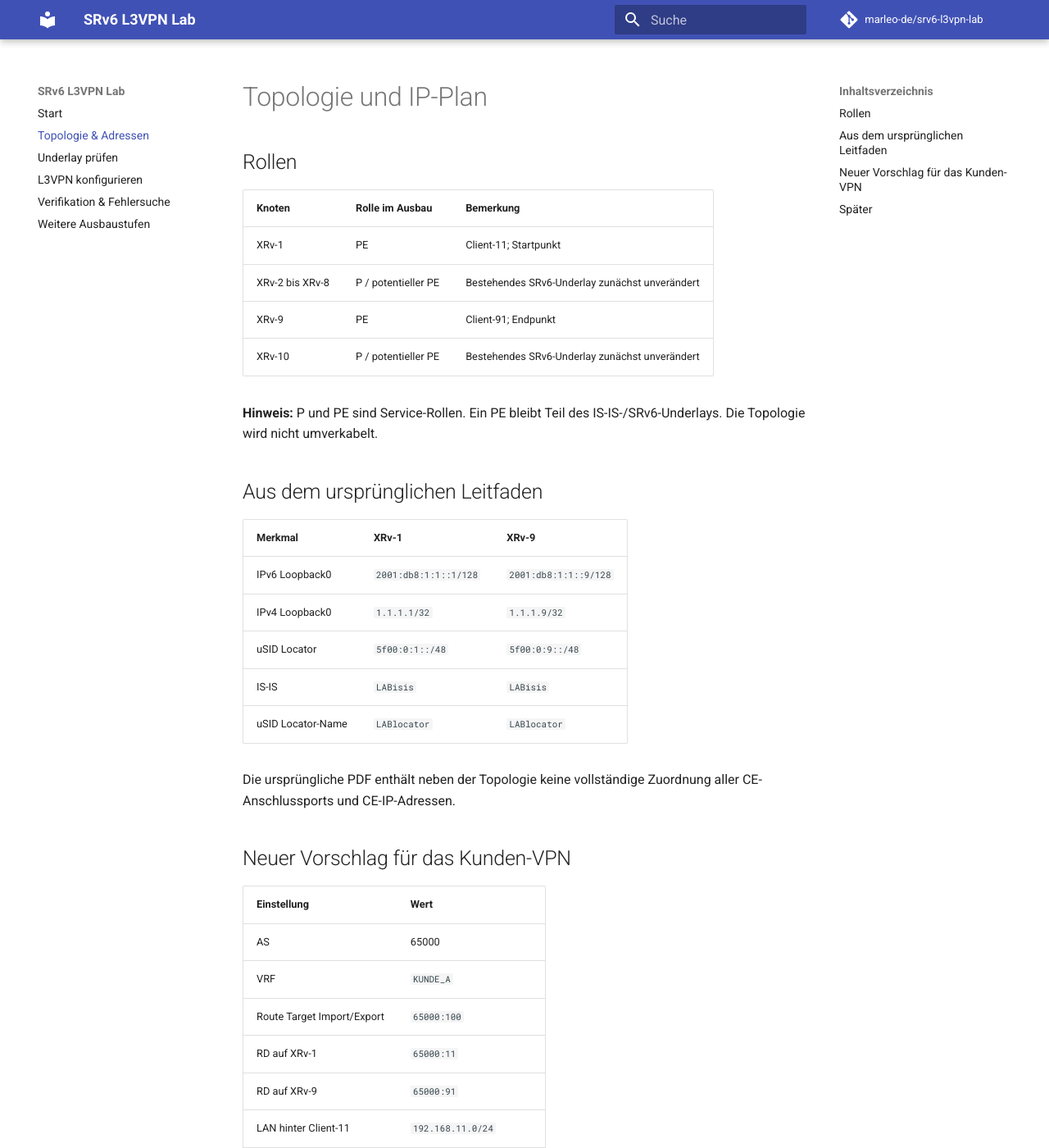
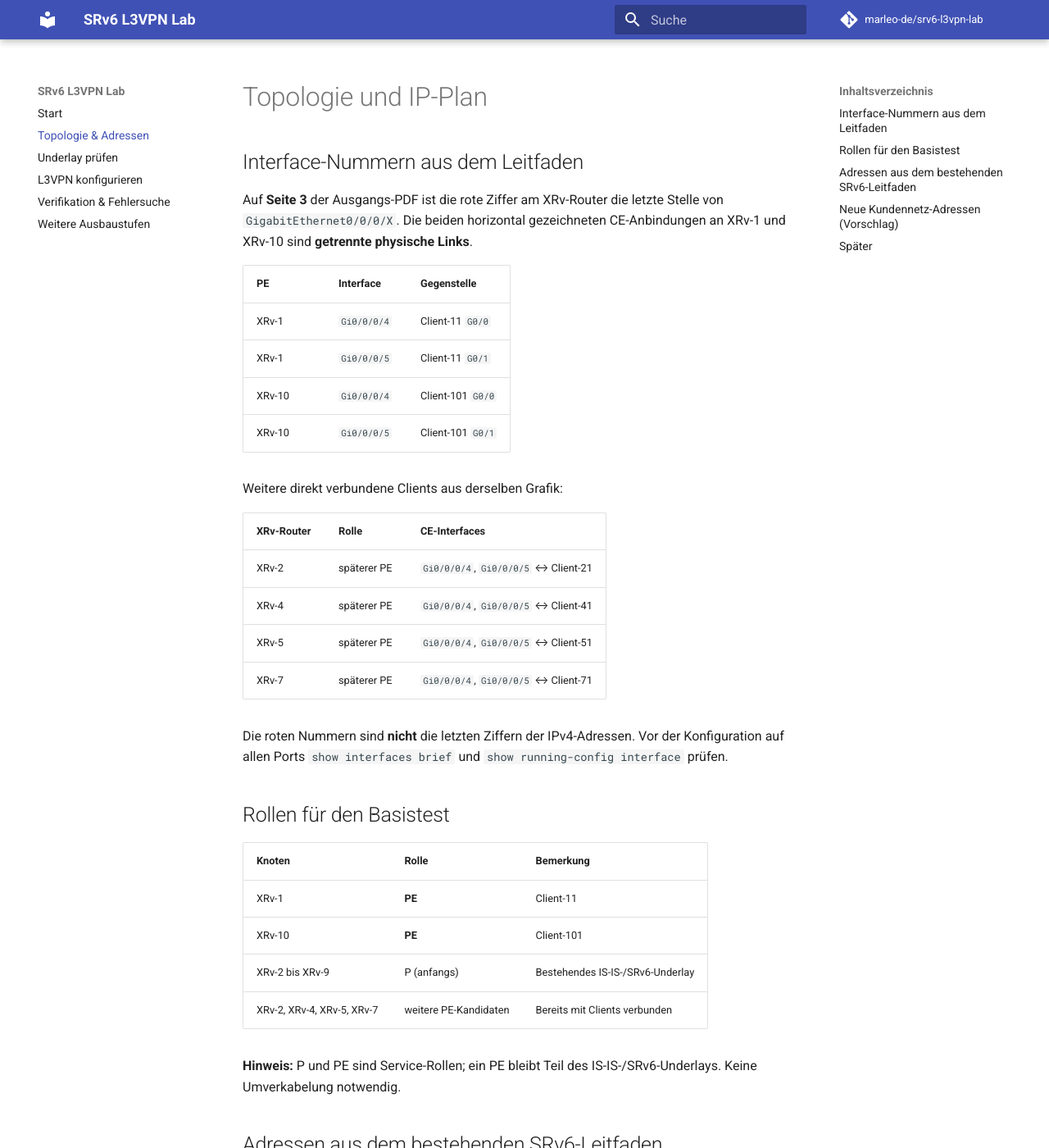
Before and after one commit to marleo-de/srv6-l3vpn-lab, an MkDocs documentation site: the page built from docs/topologie.md, in a window 1280 px wide and 1400 px high. Shown: the whole window at 82% size. Built offline with MkDocs 1.6.1 and Material for MkDocs 9.7.7, drawn with Linux system fonts in a browser that asks for light colours; comment, search, counter and statistics services are not loaded; some of the changed text lies outside the part shown.

Commit message:
Correct CE interfaces and select XRv-10 as second PE

```diff
--- a/docs/topologie.md
+++ b/docs/topologie.md
@@ -1,44 +1,64 @@
 # Topologie und IP-Plan
 
-## Rollen
+## Interface-Nummern aus dem Leitfaden
 
-| Knoten | Rolle im Ausbau | Bemerkung |
+Auf **Seite 3** der Ausgangs-PDF ist die rote Ziffer am XRv-Router die letzte Stelle von `GigabitEthernet0/0/0/X`. Die beiden horizontal gezeichneten CE-Anbindungen an XRv-1 und XRv-10 sind **getrennte physische Links**.
+
+| PE | Interface | Gegenstelle |
 |---|---|---|
-| XRv-1 | PE | Client-11; Startpunkt |
-| XRv-2 bis XRv-8 | P / potentieller PE | Bestehendes SRv6-Underlay zunächst unverändert |
-| XRv-9 | PE | Client-91; Endpunkt |
-| XRv-10 | P / potentieller PE | Bestehendes SRv6-Underlay zunächst unverändert |
+| XRv-1 | `Gi0/0/0/4` | Client-11 `G0/0` |
+| XRv-1 | `Gi0/0/0/5` | Client-11 `G0/1` |
+| XRv-10 | `Gi0/0/0/4` | Client-101 `G0/0` |
+| XRv-10 | `Gi0/0/0/5` | Client-101 `G0/1` |
 
-**Hinweis:** P und PE sind Service-Rollen. Ein PE bleibt Teil des IS-IS-/SRv6-Underlays. Die Topologie wird nicht umverkabelt.
+Weitere direkt verbundene Clients aus derselben Grafik:
 
-## Aus dem ursprünglichen Leitfaden
+| XRv-Router | Rolle | CE-Interfaces |
+|---|---|---|
+| XRv-2 | späterer PE | `Gi0/0/0/4`, `Gi0/0/0/5` ↔ Client-21 |
+| XRv-4 | späterer PE | `Gi0/0/0/4`, `Gi0/0/0/5` ↔ Client-41 |
+| XRv-5 | späterer PE | `Gi0/0/0/4`, `Gi0/0/0/5` ↔ Client-51 |
+| XRv-7 | späterer PE | `Gi0/0/0/4`, `Gi0/0/0/5` ↔ Client-71 |
 
-| Merkmal | XRv-1 | XRv-9 |
+Die roten Nummern sind **nicht** die letzten Ziffern der IPv4-Adressen. Vor der Konfiguration auf allen Ports `show interfaces brief` und `show running-config interface` prüfen.
+
+## Rollen für den Basistest
+
+| Knoten | Rolle | Bemerkung |
 |---|---|---|
-| IPv6 Loopback0 | `2001:db8:1:1::1/128` | `2001:db8:1:1::9/128` |
-| IPv4 Loopback0 | `1.1.1.1/32` | `1.1.1.9/32` |
-| uSID Locator | `5f00:0:1::/48` | `5f00:0:9::/48` |
+| XRv-1 | **PE** | Client-11 |
+| XRv-10 | **PE** | Client-101 |
+| XRv-2 bis XRv-9 | P (anfangs) | Bestehendes IS-IS-/SRv6-Underlay |
+| XRv-2, XRv-4, XRv-5, XRv-7 | weitere PE-Kandidaten | Bereits mit Clients verbunden |
+
+**Hinweis:** P und PE sind Service-Rollen; ein PE bleibt Teil des IS-IS-/SRv6-Underlays. Keine Umverkabelung notwendig.
+
+## Adressen aus dem bestehenden SRv6-Leitfaden
+
+| Merkmal | XRv-1 | XRv-10 |
+|---|---|---|
+| IPv6 Loopback0 | `2001:db8:1:1::1/128` | `2001:db8:1:1::10/128` |
+| IPv4 Loopback0 | `1.1.1.1/32` | `1.1.1.10/32` |
+| uSID Locator | `5f00:0:1::/48` | `5f00:0:10::/48` |
 | IS-IS | `LABisis` | `LABisis` |
-| uSID Locator-Name | `LABlocator` | `LABlocator` |
+| Locator-Name | `LABlocator` | `LABlocator` |
 
-Die ursprüngliche PDF enthält neben der Topologie keine vollständige Zuordnung aller CE-Anschlussports und CE-IP-Adressen.
-
-## Neuer Vorschlag für das Kunden-VPN
+## Neue Kundennetz-Adressen (Vorschlag)
 
 | Einstellung | Wert |
 |---|---|
-| AS | 65000 |
+| Provider-AS | `65000` |
 | VRF | `KUNDE_A` |
 | Route Target Import/Export | `65000:100` |
 | RD auf XRv-1 | `65000:11` |
-| RD auf XRv-9 | `65000:91` |
+| RD auf XRv-10 | `65000:101` |
 | LAN hinter Client-11 | `192.168.11.0/24` |
-| LAN hinter Client-91 | `192.168.91.0/24` |
-| IPv4 PE–CE-Link XRv-1 | `172.16.11.1/30` (CE `.2`) |
-| IPv4 PE–CE-Link XRv-9 | `172.16.91.1/30` (CE `.2`) |
+| LAN hinter Client-101 | `192.168.101.0/24` |
+| PE–CE XRv-1 Port 4 | `172.16.11.1/30` ↔ Client-11 `172.16.11.2/30` |
+| PE–CE XRv-10 Port 4 | `172.16.101.1/30` ↔ Client-101 `172.16.101.2/30` |
 
-**Diese IPv4-Adressen sind neu vorgeschlagene Lab-Adressen und müssen mit vorhandenen Adressen abgeglichen werden.** Portnummern sind absichtlich Platzhalter.
+Die IPv4-Adressen sind *neu vorgeschlagene* Lab-Adressen. Port 5 ist physisch bereits angeschlossen, bleibt im Basistest aber zunächst **unkonfiguriert**.
 
 ## Später
 
-Weitere angeschlossene Clients (gemäß Topologiegrafik aus dem PDF) können als zusätzliche Kundenstandorte und für zweite VRF hinzugefügt werden.
+Port 5 eignet sich für die zweite VRF `KUNDE_B`, sobald die Basis-SID und Datenebene verifiziert sind.
```
